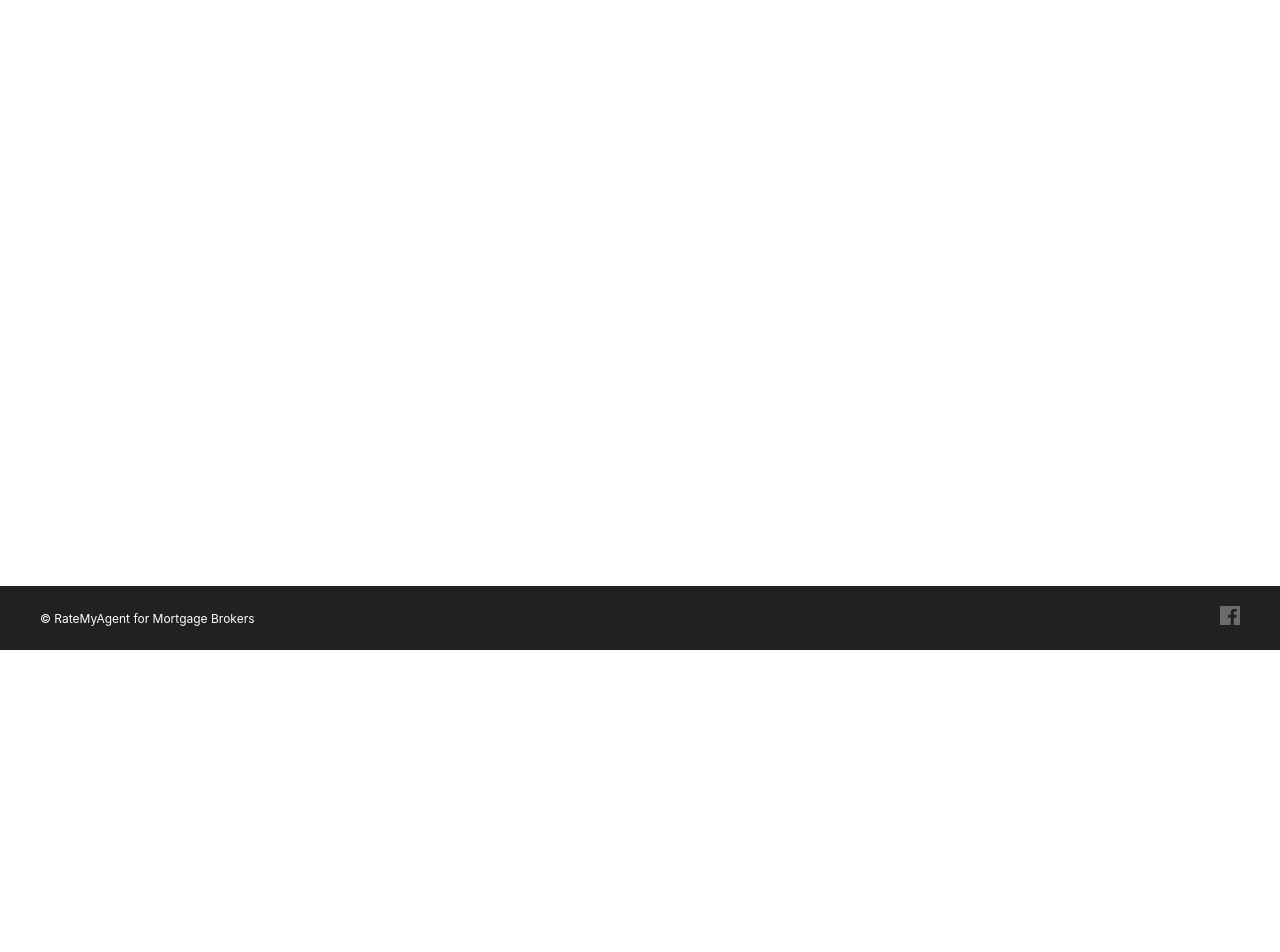
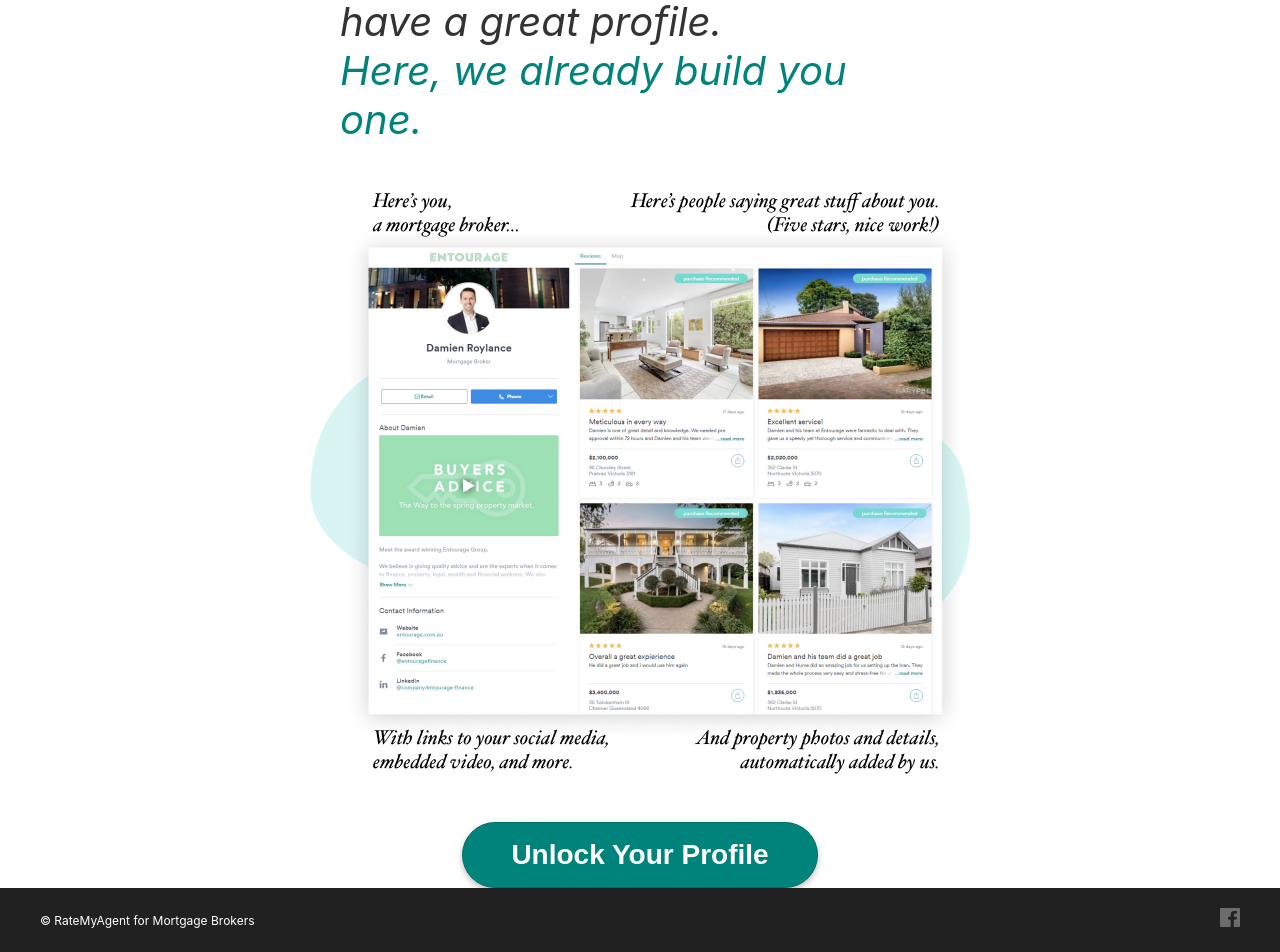
Before and after one commit to BurntCaramel/mortgage-brokers-landing, an Angular app: page /mortgage-brokers in a window 1280 px wide. Shown: the part 150-1102 px from the top of the page. Before the commit the page ends 800 px from the top, so only its background shows below. Built offline with nearby package versions, Linux system fonts and the light colour scheme.

Commit message:
Add hero image + cta to landing page

```diff
--- a/src/app/mortgage-brokers/mortgage-brokers.component.html
+++ b/src/app/mortgage-brokers/mortgage-brokers.component.html
@@ -1 +1,19 @@
-<p>mortgage-brokers works!</p>
+<div class="measure">
+  <h1 class="headline pt-2 pb-3">
+    Great Mortgage Brokers should have a great profile.
+    <br />
+    <span class="primary">Here, we already build you one.</span>
+  </h1>
+</div>
+
+<div class="measure">
+  <img
+    src="/assets/mortgage-broker-profile.png"
+    width="661"
+    height="582"
+    class="row mx-auto"
+  />
+  <div class="stack pt-3">
+    <button class="button-primary">Unlock Your Profile</button>
+  </div>
+</div>
--- a/src/styles.css
+++ b/src/styles.css
@@ -3,10 +3,15 @@
   padding: 0;
   box-sizing: border-box;
   font-size: inherit;
+  font-weight: inherit;
+  font-style: inherit;
 }
 
 :root {
   --measure: 75em; /* 1200px */
+  --color-primary: #00837b;
+  --color-primary-darker: #006e68;
+  --shadow-lg: 0 3px 6px 0 rgba(0, 0, 0, 0.25);
 
   font-family: -apple-system, BlinkMacSystemFont, "Segoe UI", Roboto, Helvetica,
     Arial, sans-serif, "Apple Color Emoji", "Segoe UI Emoji", "Segoe UI Symbol";
@@ -60,9 +65,54 @@ small {
   display: flex;
   align-items: center;
 }
+.stack {
+  display: flex;
+  flex-direction: column;
+  align-items: center;
+}
 
-.ml-auto {
+.primary {
+  color: var(--color-primary);
+}
+
+.button-primary {
+  padding: 1rem 3rem;
+  font-size: 28px;
+  font-weight: bold;
+  color: white;
+  background-color: var(--color-primary);
+  border: 1px solid var(--color-primary-darker);
+  border-radius: 999px;
+  box-shadow: var(--shadow-lg);
+}
+
+.headline {
+  max-width: 15em;
+  margin: auto;
+  font-size: 40px;
+  font-style: italic;
+}
+
+.ml-auto,
+.mx-auto {
   margin-left: auto;
+}
+.mr-auto,
+.mx-auto {
+  margin-right: auto;
+}
+
+.pt-2 {
+  padding-top: 2rem;
+}
+.pt-3 {
+  padding-top: 3rem;
+}
+.pb-2 {
+  padding-bottom: 2rem;
+}
+.pb-3 {
+  padding-bottom: 3rem;
 }
 
 .list-none {
```
Also changed, not shown: src/assets/mortgage-broker-profile.png (added).
